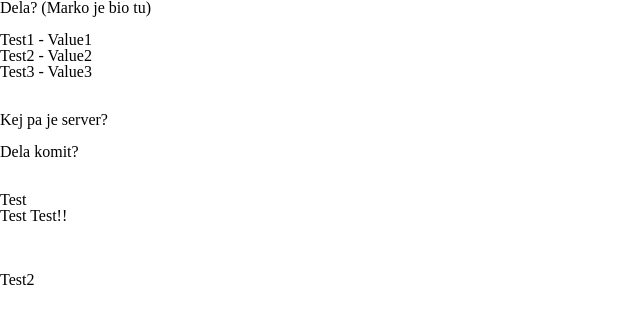
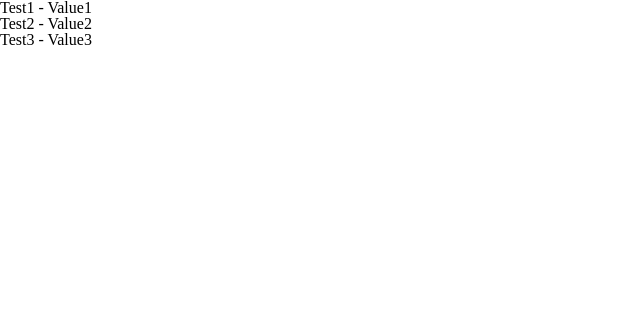
Before and after one commit to robotek87/RemoteControl, a plain HTML site: page Source/Client/index.html in a window 1280 px wide. Shown: the whole page, without its empty margins (0-640 px from the left). Drawn offline with Linux system fonts and the light colour scheme.

Commit message:
Revert "Test commit"
This reverts commit 6f2462a03de2e49a7ae7aca01e68ff0b78a133f2.

```diff
--- a/Source/Client/index.html
+++ b/Source/Client/index.html
@@ -19,25 +19,14 @@
 </head>
 
 <body ng-controller="MainController">
- Dela?  (Marko je bio tu)  <BR /><BR />
+
 	 <ul>
     <li ng-repeat="dictItem in dict">
       {{dictItem.name}} - {{dictItem.value}}
     </li>
   </ul>
 
-<BR /><BR />
-Kej pa je server?
 
-<BR /><BR />
-
-Dela komit?
-
-<BR /><BR /><BR />
-Test
-<BR />
-Test Test!!
-<BR /><BR /><BR /><BR />Test2
 
 
 
```
